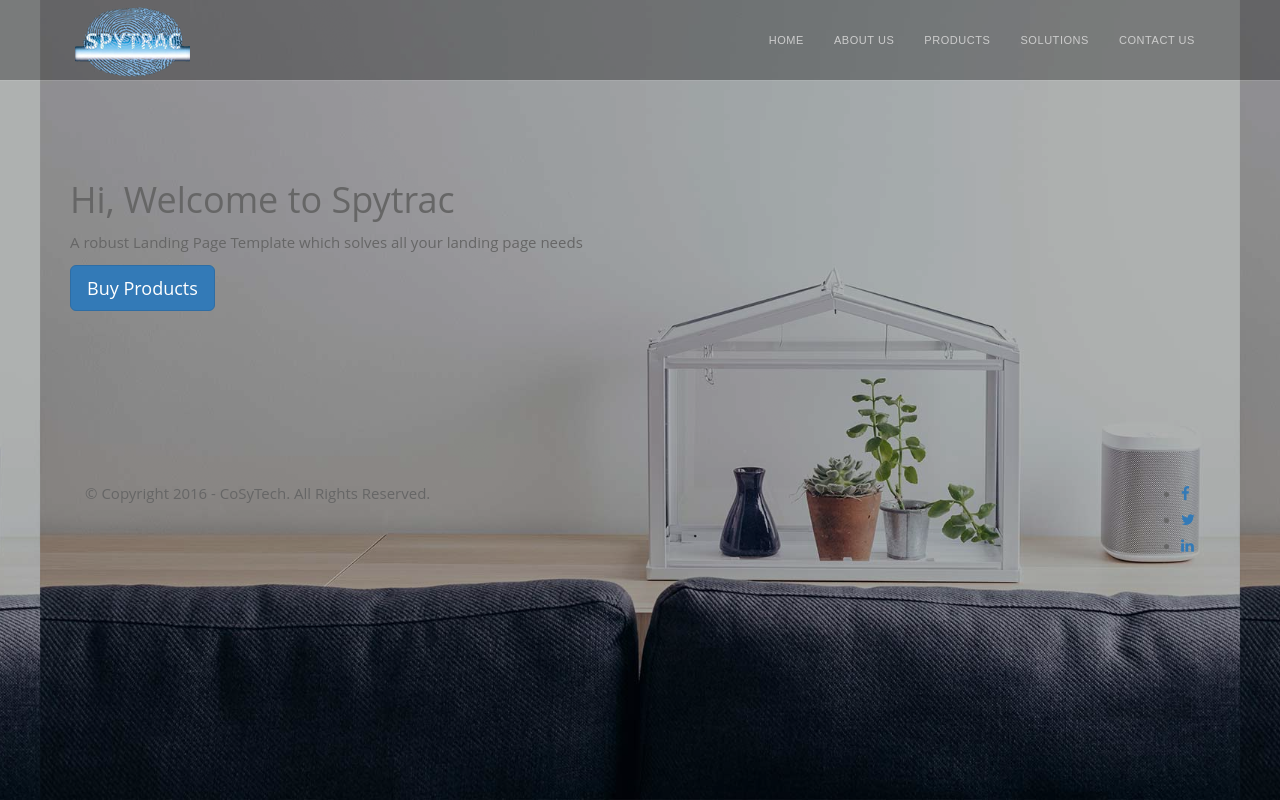
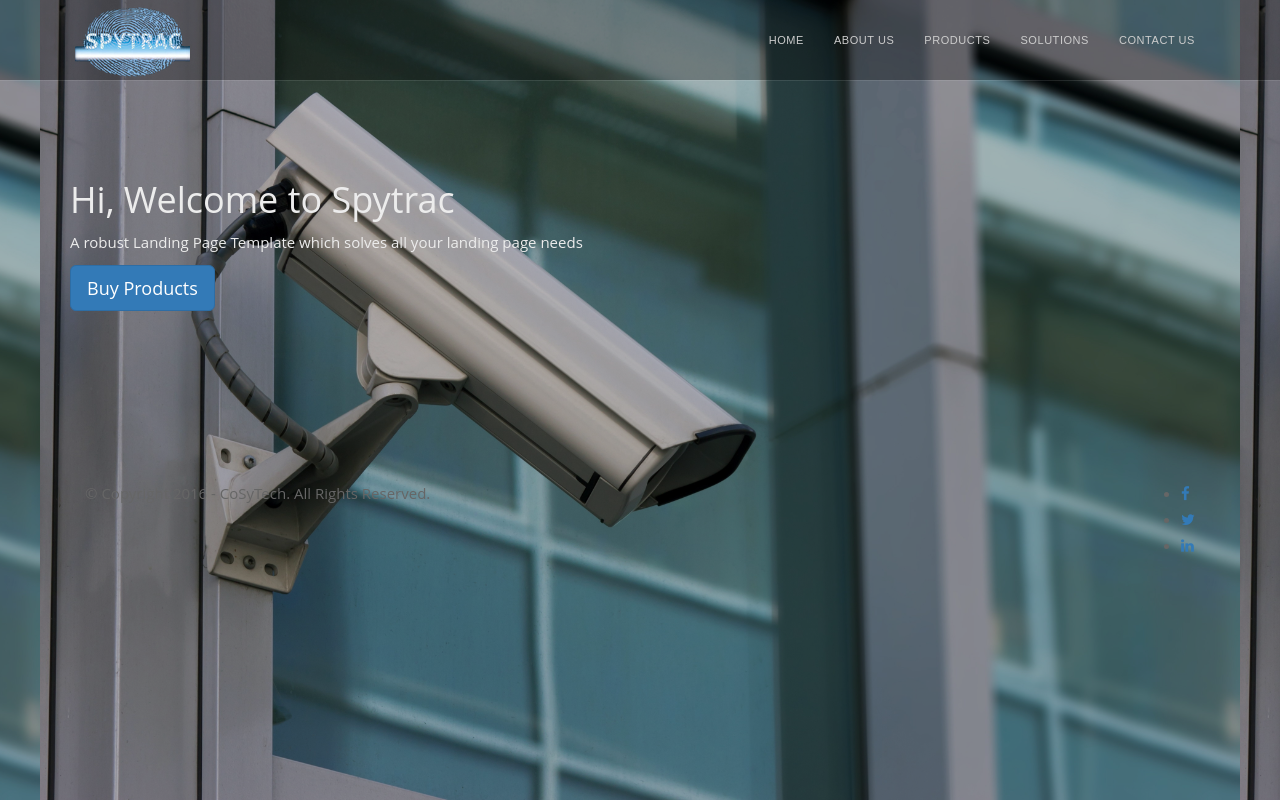
Before and after one commit to jangya/spytrac, a PHP site: page / in a window 1280 px wide. Run offline with PHP 8.4, Linux system fonts and the light colour scheme; some libraries are stand-ins or nearby versions.

Commit message:
Update spytrac.css

```diff
--- a/assets/css/spytrac.css
+++ b/assets/css/spytrac.css
@@ -348,13 +348,14 @@ body{
   ==============*/
 .home-section{
     padding: 160px 0px;
+    color: #ececec;
 }
 .home-section img{
     width:: 600px;
     height: 450px;
 }
 .parallax {
-    background-image: url("../img/home-bg2.jpg");
+    background-image: url("../img/cctv_bg.jpg");
     height: 100%;
     width: 100%;
     background-size: cover;
```
